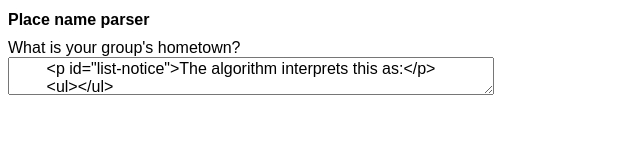
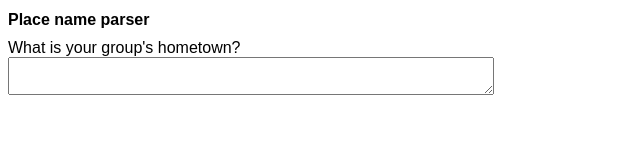
Before and after one commit to rendall/hometown-parser, a website: page index.html in a window 1280 px wide. Shown: the top 147 px of the page, without its empty margins (0-640 px from the left). Drawn offline with Linux system fonts and the light colour scheme.

Commit message:
update readme and fix bug in index

```diff
--- a/index.html
+++ b/index.html
@@ -41,7 +41,7 @@
     <h1>Place name parser</h1>
     <div>
         <label>What is your group's hometown?</label>
-        <textarea />
+        <textarea ></textarea>
         <p id="list-notice">The algorithm interprets this as:</p>
         <ul></ul>
         <button id="test-button">Run tests</button>
```
Also changed, not shown: README.md.
